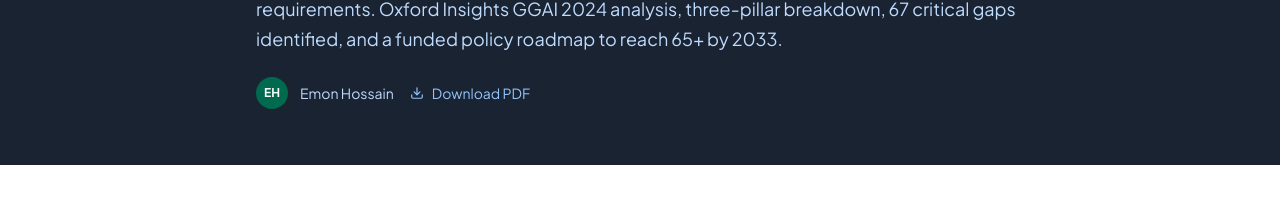
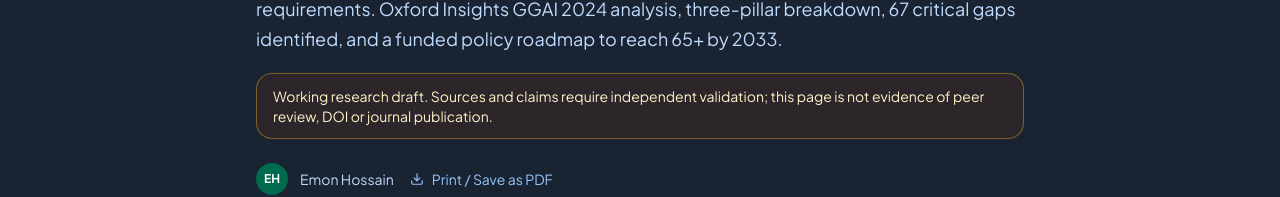
Before and after one commit to sysmoai/bangladeshai-website, a Next.js app: page /research/ai-readiness in a window 1280 px wide. Shown: the part 333-530 px from the top of the page. Built offline with nearby package versions, Linux system fonts and the light colour scheme; no server answers.

Commit message:
content: show visible working-draft warning; label browser print action accurately

```diff
--- a/app/research/[slug]/ResearchPostClient.tsx
+++ b/app/research/[slug]/ResearchPostClient.tsx
@@ -28,6 +28,9 @@ export default function ResearchPostClient({ post }: { post: Post }) {
               {post.excerpt}
             </p>
           )}
+          <p role="note" className="mt-5 rounded-lg border border-amber-400/40 bg-amber-900/20 px-4 py-3 text-sm text-amber-100">
+            Working research draft. Sources and claims require independent validation; this page is not evidence of peer review, DOI or journal publication.
+          </p>
           <div className="flex items-center gap-4 mt-6">
             <div className="flex items-center gap-3">
               <div className="w-8 h-8 rounded-full bg-bd-green flex items-center justify-center text-white font-bold text-xs">
@@ -41,7 +44,7 @@ export default function ResearchPostClient({ post }: { post: Post }) {
               onClick={() => window.print()}
               className="inline-flex items-center gap-2 text-sm text-blue-300 hover:text-white transition-colors"
             >
-              <Download size={14} /> {t.research.downloadPdf}
+              <Download size={14} /> {language === 'bn' ? 'প্রিন্ট / PDF হিসেবে সংরক্ষণ' : 'Print / Save as PDF'}
             </button>
           </div>
         </div>
```
